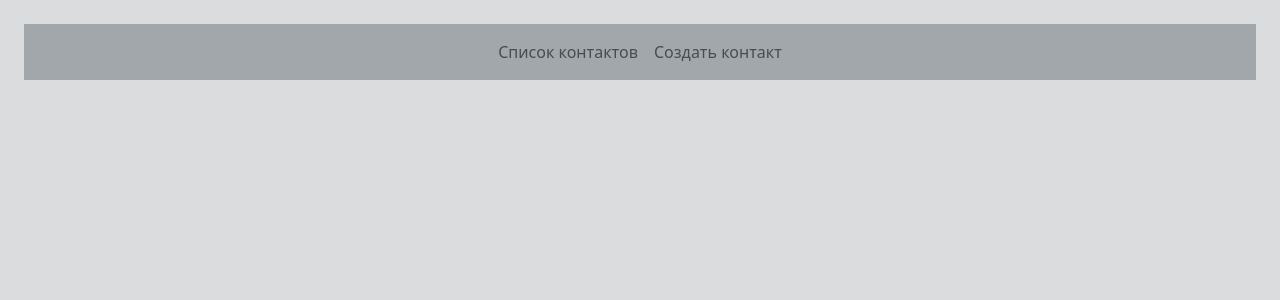
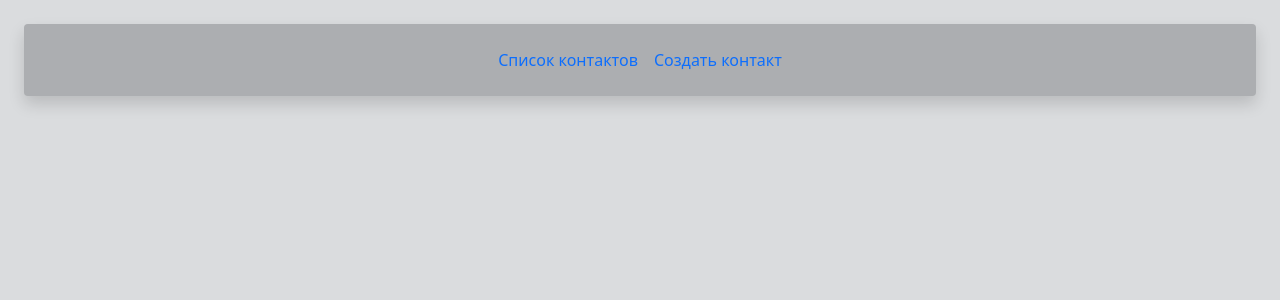
Before and after one commit to ArtMot99/AdressBook, a Django app: page /address/ in a window 1280 px wide. Shown: the top 300 px of the page. Run offline with Django 4.2, Linux system fonts and the light colour scheme; data that the repository does not hold is empty; some libraries are stand-ins or nearby versions.

Commit message:
Исправлен navbar, index, base

```diff
--- a/address/templates/address/index.html
+++ b/address/templates/address/index.html
@@ -11,7 +11,7 @@
     {% for person in contact %}
         <div class="list-group">
             <a href="{% url 'info' pk=person.pk %}"
-               class="list-group-item list-group-item-secondary bg-info bg-opacity-50">
+               class="list-group-item list-group-item-secondary bg-info bg-opacity-25">
                 {{ person.name.title }} {{ person.surname.title }}
             </a>
         </div>
--- a/address/templates/includes/navbar.html
+++ b/address/templates/includes/navbar.html
@@ -1,4 +1,4 @@
-<nav class="navbar navbar-expand navbar-light bg-secondary bg-opacity-50 justify-content-center">
+<nav class="navbar navbar-expand shadow p-3 mb-3 rounded bg-dark bg-opacity-25 justify-content-center">
     <div class="navbar-nav">
         <a class="nav-link " aria-current="page" href="{% url 'main_menu' %}">Список контактов</a>
         <a class="nav-link " href="{% url 'create' %}">Создать контакт</a>
```
Also changed, not shown: address/templates/address/info_about_contact.html (+10 -3 lines).
